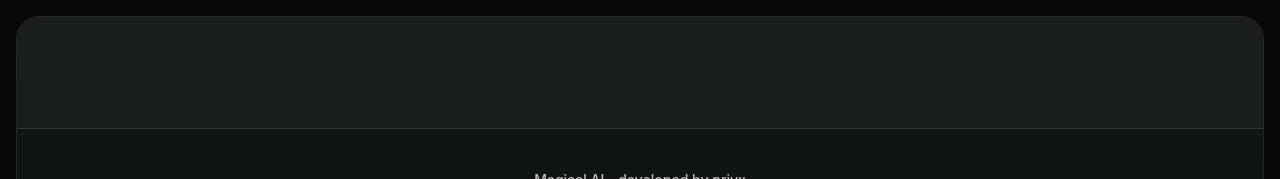
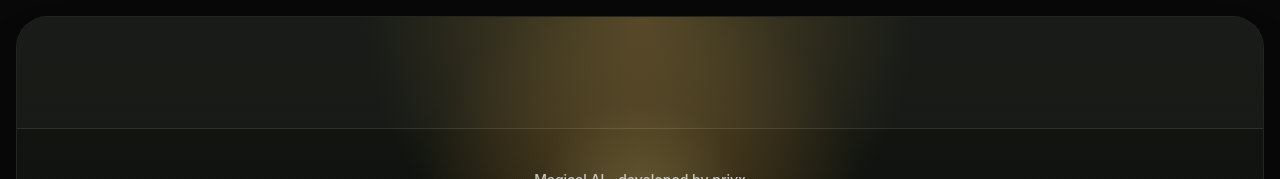
Before and after one commit to officialpriyam/magical, a Next.js app: page / in a window 1280 px wide. Shown: the top 179 px of the page. Built offline with nearby package versions, Linux system fonts and the light colour scheme; no server answers.

Commit message:
Restore dashboard animated background

```diff
--- a/app/page.tsx
+++ b/app/page.tsx
@@ -19,7 +19,7 @@ import { DeepPartial } from 'ai';
 import { experimental_useObject as useObject } from '@ai-sdk/react';
 import { useRouter } from 'next/navigation';
 import { usePostHog } from 'posthog-js/react';
-import { useCallback, useEffect, useMemo, useRef, useState } from 'react';
+import { type PointerEvent, useCallback, useEffect, useMemo, useRef, useState } from 'react';
 import { useLocalStorage } from 'usehooks-ts';
 import { useUserTeam } from '@/lib/user-team-provider';
 import { HeroPillSecond } from '@/components/announcement';
@@ -192,6 +192,8 @@ export default function Home({ initialProjectId }: HomeProps = {}) {
   const [currentProject, setCurrentProject] = useState<Project | null>(null)
   const [recentProjects, setRecentProjects] = useState<Project[]>([])
   const currentProjectRef = useRef<Project | null>(null)
+  const magicGlowRef = useRef<HTMLDivElement | null>(null)
+  const magicAnimationFrameRef = useRef<number | null>(null)
   const [isLoadingProject, setIsLoadingProject] = useState(Boolean(initialProjectId))
   const [chatHistoryRefreshKey, setChatHistoryRefreshKey] = useState(0)
   const [projectMessagesRefreshKey, setProjectMessagesRefreshKey] = useState(0)
@@ -242,6 +244,9 @@ export default function Home({ initialProjectId }: HomeProps = {}) {
     return () => {
       planAbortControllerRef.current?.abort()
       Object.values(syncTimers).forEach(clearTimeout)
+      if (magicAnimationFrameRef.current !== null) {
+        cancelAnimationFrame(magicAnimationFrameRef.current)
+      }
     }
   }, [])
 
@@ -1555,6 +1560,30 @@ export default function Home({ initialProjectId }: HomeProps = {}) {
   function handleGetFreeTokens() {
     // Open pricing modal to show subscription options and free token information
     setIsPricingModalOpen(true)
+  }
+
+  function handleMagicPointerMove(event: PointerEvent<HTMLDivElement>) {
+    if (event.pointerType === 'touch') {
+      return
+    }
+
+    const glow = magicGlowRef.current
+
+    if (!glow) return
+
+    const rect = event.currentTarget.getBoundingClientRect()
+    const x = ((event.clientX - rect.left) / rect.width) * 100
+    const y = ((event.clientY - rect.top) / rect.height) * 100
+
+    if (magicAnimationFrameRef.current !== null) {
+      return
+    }
+
+    magicAnimationFrameRef.current = requestAnimationFrame(() => {
+      glow.style.setProperty('--magic-x', `${x}%`)
+      glow.style.setProperty('--magic-y', `${y}%`)
+      magicAnimationFrameRef.current = null
+    })
   }
 
   const isDashboardMode =
@@ -1744,11 +1773,19 @@ export default function Home({ initialProjectId }: HomeProps = {}) {
 
           {isDashboardMode ? (
             <div
-              className="relative flex min-h-0 flex-1 overflow-hidden rounded-3xl border border-white/10 bg-[#0d0f10] text-white shadow-2xl"
+              className="relative flex min-h-0 flex-1 overflow-hidden rounded-[2rem] border border-white/10 bg-[#0b0d0b] text-white shadow-2xl"
+              onPointerMove={handleMagicPointerMove}
             >
-              <div className="absolute inset-0 bg-[linear-gradient(180deg,#121615_0%,#0d0f10_58%,#0a0b0d_100%)]" />
-              <div className="absolute inset-0 opacity-[0.16] [background-image:linear-gradient(rgba(255,255,255,.08)_1px,transparent_1px),linear-gradient(90deg,rgba(255,255,255,.08)_1px,transparent_1px)] [background-size:32px_32px]" />
-              <div className="absolute inset-x-0 top-0 h-28 border-b border-white/10 bg-white/[0.035]" />
+              <div className="absolute inset-0 bg-[radial-gradient(circle_at_50%_0%,rgba(255,196,87,0.30),transparent_28%),radial-gradient(circle_at_18%_75%,rgba(40,127,96,0.20),transparent_28%),linear-gradient(180deg,#151913_0%,#0b0d0b_52%,#100d08_100%)]" />
+              <div
+                ref={magicGlowRef}
+                className="pointer-events-none absolute inset-0 hidden opacity-90 transition-opacity duration-200 md:block"
+                style={{
+                  background: 'radial-gradient(circle at var(--magic-x, 50%) var(--magic-y, 24%), rgba(255, 219, 122, 0.34), rgba(255, 176, 65, 0.12) 12%, transparent 26%)',
+                }}
+              />
+              <div className="absolute inset-0 bg-[linear-gradient(180deg,rgba(8,8,9,0.16),rgba(8,8,9,0)_48%,rgba(8,8,9,0.24))]" />
+              <div className="absolute inset-x-0 top-0 h-28 border-b border-white/10 bg-white/[0.025]" />
 
               <div className="relative z-10 flex w-full flex-col">
                 <div className="flex flex-1 flex-col items-center justify-center px-4 pt-16 text-center">
```
